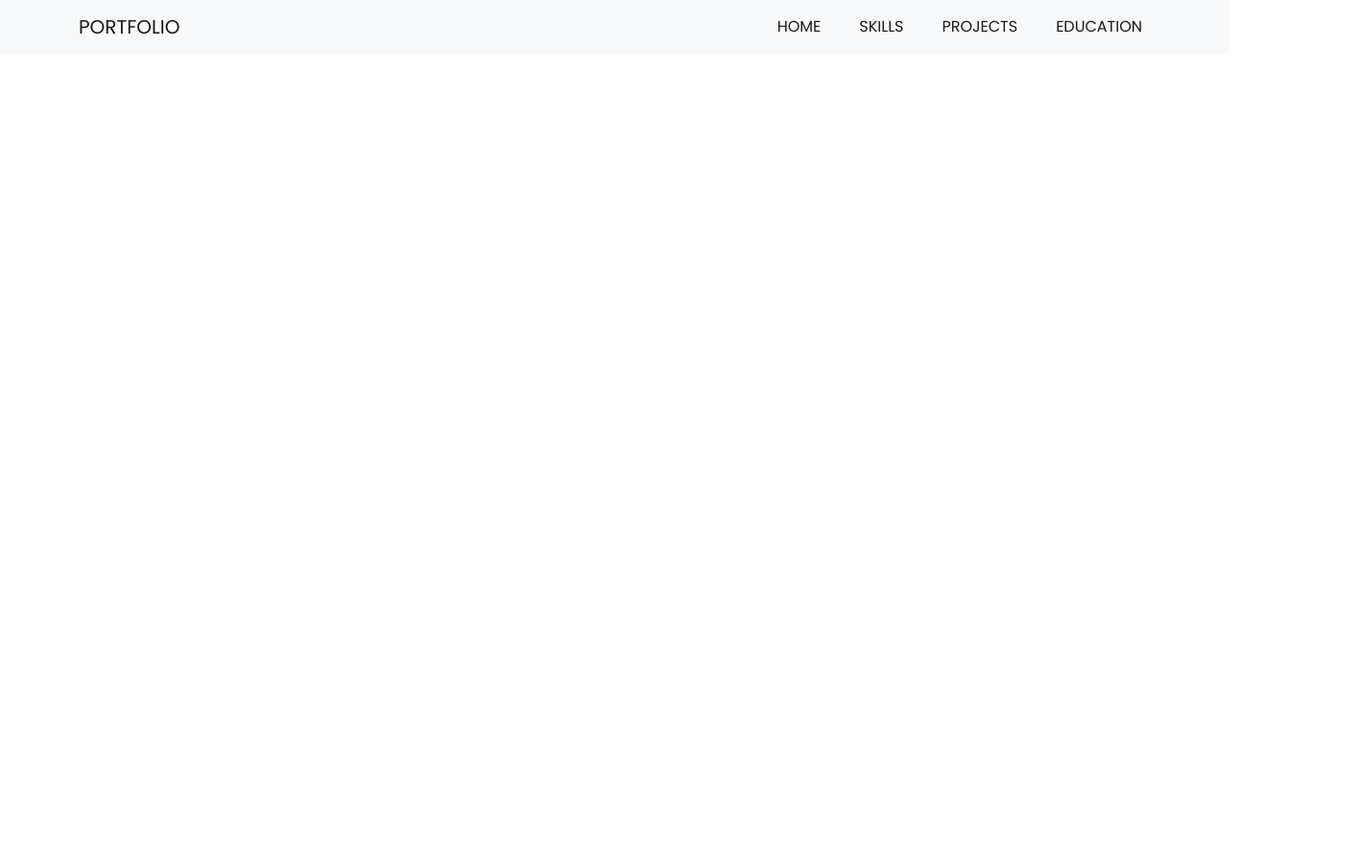
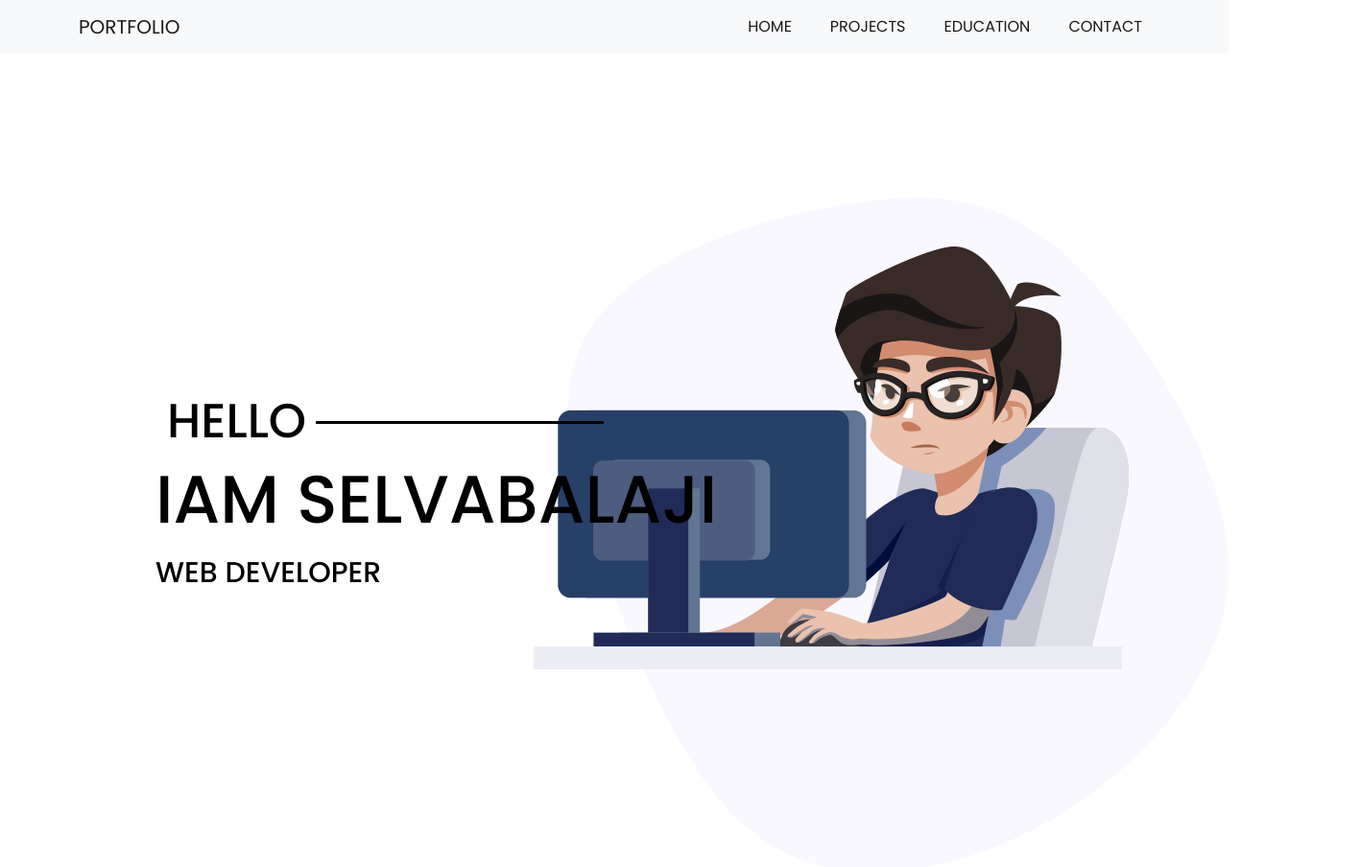
Before and after one commit to gt-selva/portfolio-responsive, a plain HTML site: page portfolio.html in a window 1280 px wide. Shown: the whole page at 96% size, 1418 px wide, since content can reach past the window. Before the commit the page ends 800 px from the top, so only its background shows below. Drawn offline with nearby package versions, Linux system fonts and the light colour scheme.

```diff
--- a/portfolio.css
+++ b/portfolio.css
@@ -3,3 +3,34 @@
     font-weight: 500px;
     text-transform: uppercase;
 }
+#hello h2{
+    color: black;
+    display: flex;
+    font-size: 50px;
+    margin-top: -500px;
+    margin-left: 150px;
+}
+#hello h2::after{
+    content: "";
+    width: 300px;
+    height: 3px;
+    background-color: black;
+    margin-top: 30px;
+    margin-left: 10px;
+}
+#HOME img{
+    margin-top: 150px;
+    margin-left: 50px;
+}
+#iam h1{
+    color: black;
+    font-size: 70px;
+    margin-top: -430px;
+    margin-left: 150px;
+}
+#web h1{
+    color: black;
+    font-size: 30px;
+    margin-top: -330px;
+    margin-left: 150px;
+}
--- a/portfolio.html
+++ b/portfolio.html
@@ -20,14 +20,28 @@
           <button class="navbar-toggler" type="button" data-bs-toggle="collapse" data-bs-target="#navbarnav"><span class="navbar-toggler-icon"></span></button>
           <div class="collapse navbar-collapse" id="navbarnav">
             <ul class="navbar-nav ms-auto " >
-              <li class="nav-items ms-4" ><a href="" class="nav-link active ">Home</a></li>
-              <li class="nav-items ms-4" ><a href="#skills" class="nav-link active ">Skills</a></li>
-              <li class="nav-items ms-4" ><a href="#projectt" class="nav-link active ">Projects</a></li>
-              <li class="nav-items ms-4" ><a href="#projectttr" class="nav-link active">Education</a></li>
+              <li class="nav-items ms-4" ><a href="#HOME" class="nav-link active ">Home</a></li>
+              <li class="nav-items ms-4" ><a href="#PROJECTS" class="nav-link active ">PROJECTS</a></li>
+              <li class="nav-items ms-4" ><a href="#EDUCATION" class="nav-link active ">EDUCATION</a></li>
+              <li class="nav-items ms-4" ><a href="#CONTACT" class="nav-link active">CONTACT</a></li>
             </ul>
           </div>
         </div>
         </nav>
+        <!-- end nav bar  -->
+    <div class="d-flex justify-content-end" id="HOME">
+        <img class="img-fluid" src="/images/10001.png" alt="">
+    </div>
+
+    <div class="container-fluid d-flex row" id="hello">
+        <h2 class="col-12">HELLO</h2>
+    </div>
+    <div class="container-fluid d-flex " id="iam">
+        <h1 class="col-12">IAM SELVABALAJI</h1>
+    </div>
+    <div class="container-fluid d-flex " id="web">
+        <h1 class="col-12">WEB DEVELOPER</h1>
+    </div>
 </body>
 <script src="https://cdn.jsdelivr.net/npm/bootstrap@5.0.2/dist/js/bootstrap.bundle.min.js" integrity="sha384-MrcW6ZMFYlzcLA8Nl+NtUVF0sA7MsXsP1UyJoMp4YLEuNSfAP+JcXn/tWtIaxVXM" crossorigin="anonymous"></script>
 </html>
```
